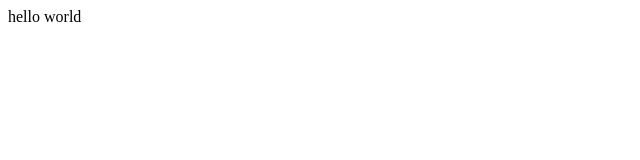
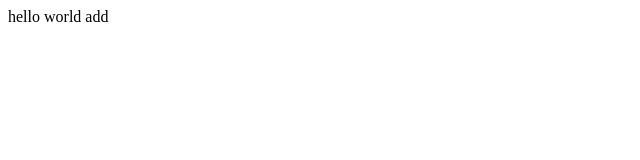
Before and after one commit to Old000Driver/demo2, a plain HTML site: page index.html in a window 1280 px wide. Shown: the full height of the page, 0-640 px from the left. Drawn offline with Linux system fonts and the light colour scheme.

Commit message:
添加了 add

```diff
--- a/index.html
+++ b/index.html
@@ -7,5 +7,7 @@
 </head>
 <body>
     hello world
+
+    add
 </body>
 </html>
```
